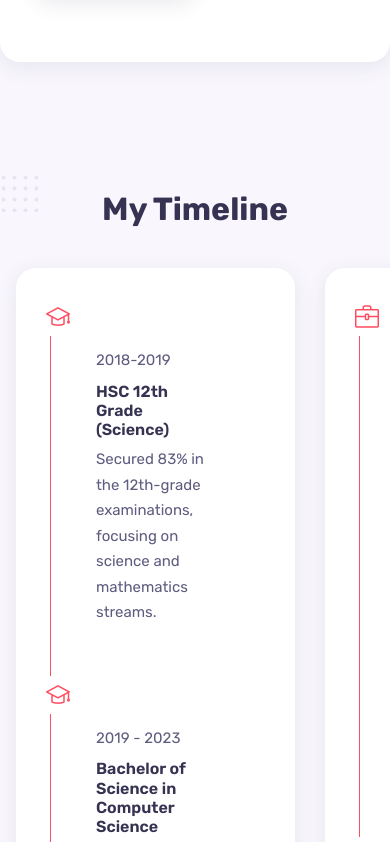
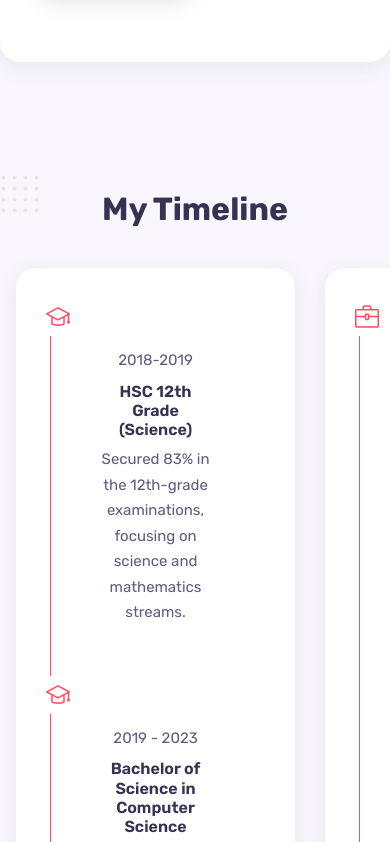
Before and after one commit to abhyaung/abhyaung.github.io, a React (Create React App) app: page / in a window 390 px wide. Shown: the part 2787-3629 px from the top of the page. Built offline with nearby package versions, Linux system fonts and the light colour scheme.

Commit message:
fixed the responsiveness in app.css

```diff
--- a/src/App.css
+++ b/src/App.css
@@ -1,6 +1,12 @@
 .main {
+   display: flex;
+  flex-direction: column;  /* stack each <section> vertically */
+  align-items: center;     /* center child blocks horizontally */
+  text-align: center;      /* center any inline/text inside */
+
+  /* keep your sizing too */
   width: 100%;
-  max-width: 68rem;  /* ≈1088px */
-  margin: 0 auto;    /* centers it */
-  padding: 1rem;     /* small gutter on all sides */
+  max-width: 68rem;
+  margin: 0 auto;
+  padding: 1rem;
 }
```
